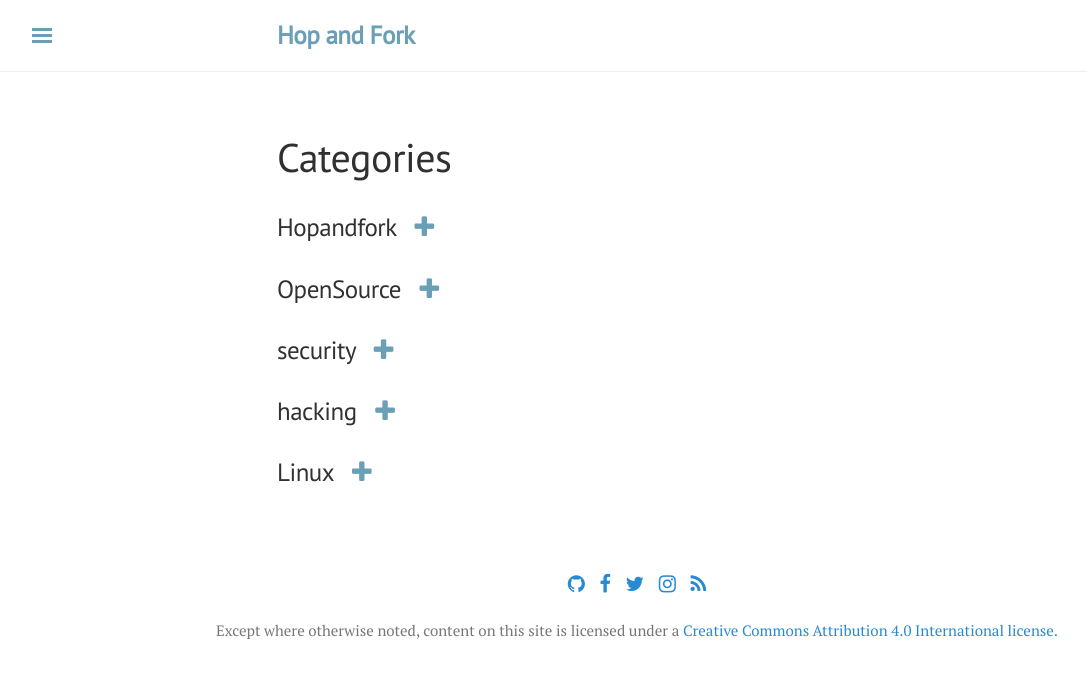
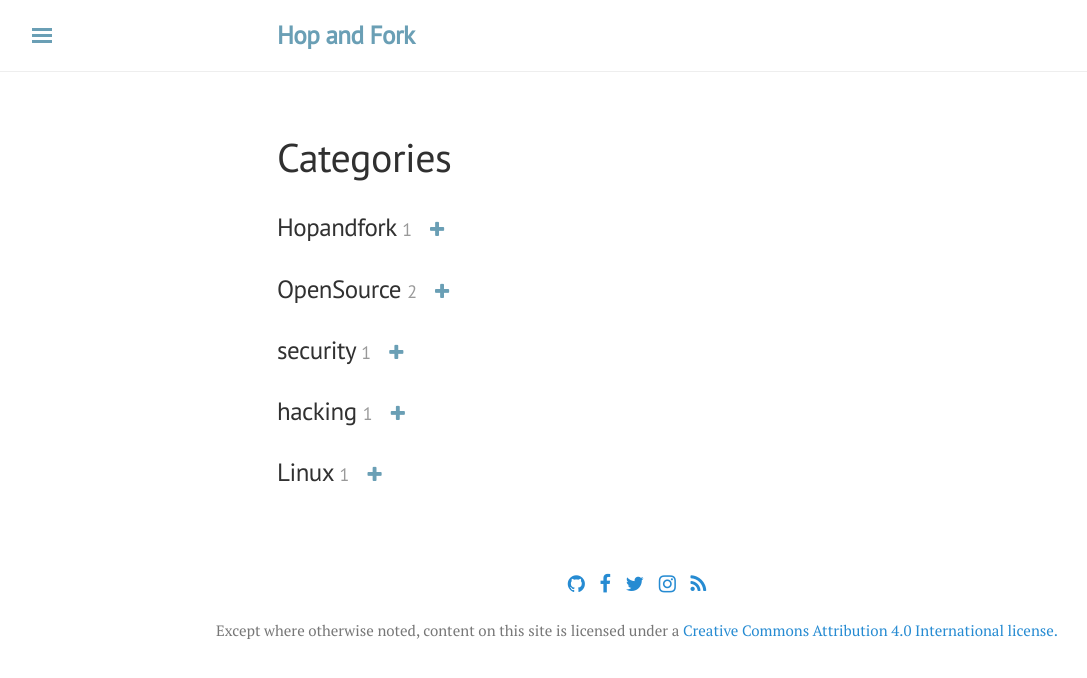
Before and after one commit to hopandfork/hopandfork.github.io, a Jekyll site: the page built from categories.html, in a window 1280 px wide. Shown: the top 678 px of the page, without its empty margins (3-1090 px from the left). Built offline with Jekyll 4.4.1, drawn with Linux system fonts in a browser that asks for light colours; nearby versions of some CDN libraries.

Commit message:
Improves categories.html

```diff
--- a/categories.html
+++ b/categories.html
@@ -11,10 +11,11 @@
 
     <h3 class="category-head">
 	    {{ category_name }}
+	    <span id="cnt{{ category_name | slugize }}" class="counter"></span>
 	    &nbsp;
 	    <a href="javascript:void" style="text-decoration: none;">
-		    <i id="minus{{ category_name | slugize }}" class="fa fa-minus" aria-hidden="true" style="display: none;"></i>
-		    <i id="plus{{ category_name | slugize }}" class="fa fa-plus" aria-hidden="true"></i>
+		    <i id="minus{{ category_name | slugize }}" class="fa fa-minus" aria-hidden="true" style="display: none; font-size: 0.9rem;"></i>
+		    <i id="plus{{ category_name | slugize }}" class="fa fa-plus" aria-hidden="true" style="font-size: 0.9rem;"></i>
 	    </a>
     </h3>
     <a name="{{ category_name | slugize }}"></a>
--- a/public/css/lanyon.css
+++ b/public/css/lanyon.css
@@ -656,3 +656,11 @@
 	margin-right: auto;
 	margin-top: 0.5rem;
 }
+
+.category-button {
+	font-size: 0.5rem;
+}
+.counter {
+	color: #999;
+	font-size: 0.9rem;
+}
```
Also changed, not shown: other parts of categories.html (+5 -2 lines).
